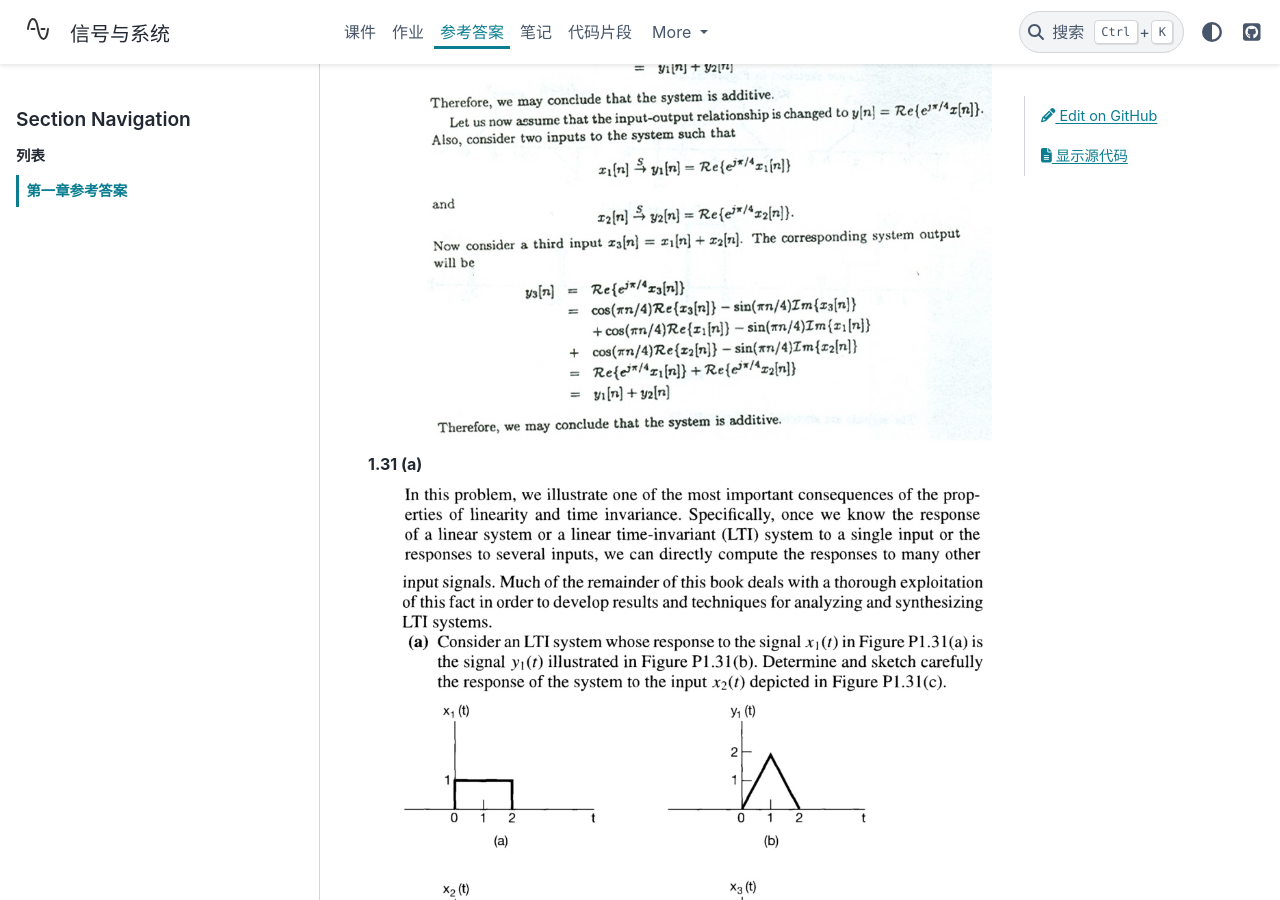
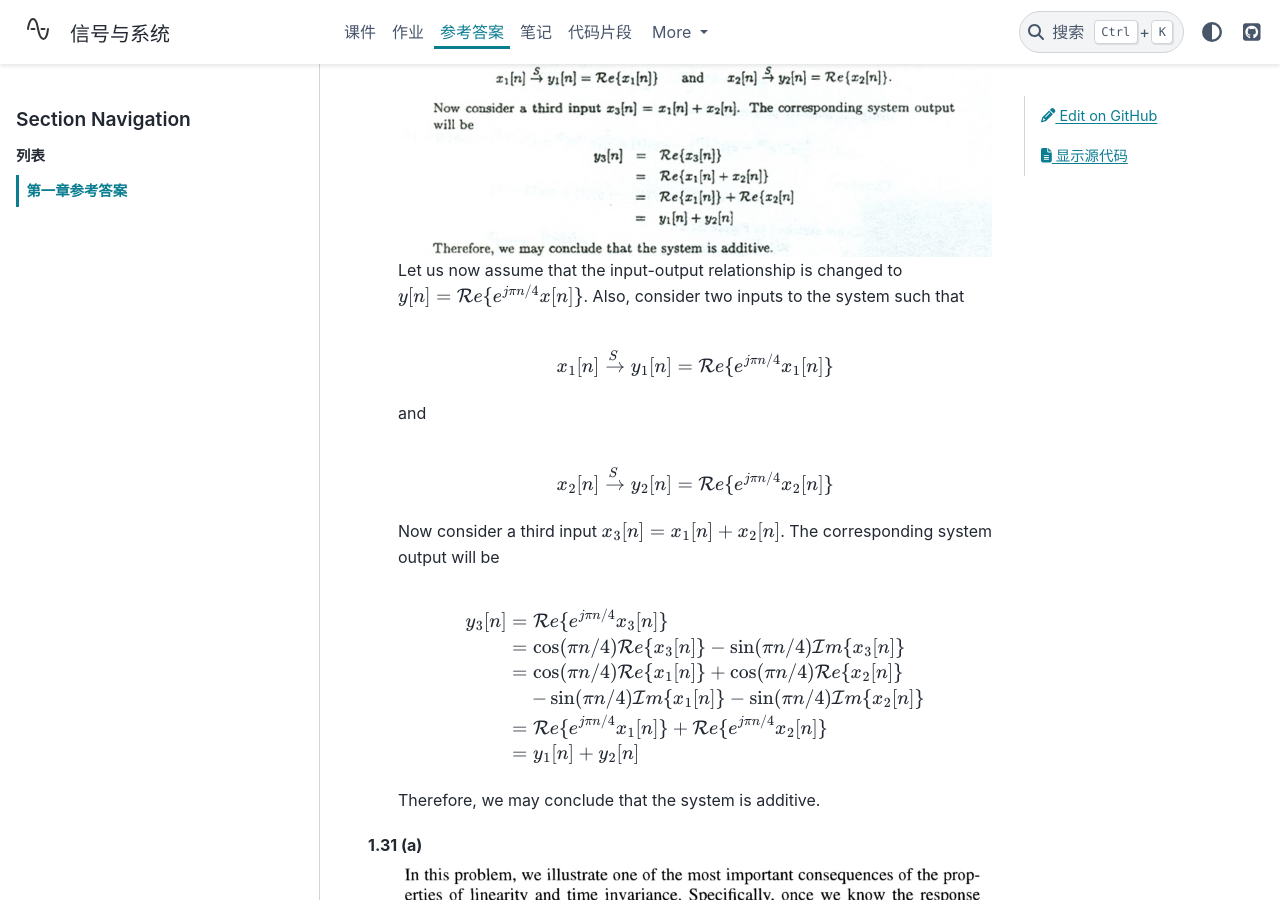
Before and after one commit to atlanswer/Signals-and-Systems, a Sphinx documentation site: the page built from doc/answer/chapter1.rst, in a window 1280 px wide and 900 px high, scrolled down 9438 px. Built offline with Sphinx 7.4.7 and the PyData theme 0.15.4, drawn with Linux system fonts in a browser that asks for light colours; some of the changed text lies outside the part shown.

Commit message:
content: add chapter 1 reference answer, release 0.1.3

```diff
--- a/doc/answer/chapter1.rst
+++ b/doc/answer/chapter1.rst
@@ -78,6 +78,8 @@
     \frac{1}{2}\delta(t) &= \delta(2t)
     \end{align}
 
+  .. note:: 如可能，应在示意图中标明解析式。注意（b）中（f）图，:math:`t < 0` 时积分结果为 :math:`\frac{1}{2}e^{t/\Delta}`，而不是 :math:`\frac{1}{2}e^{\textcolor{red}{-}t/\Delta}`。
+
 1.42
   .. image:: assets/1-42.jpg
   .. image:: assets/1-42-2.jpg
@@ -97,6 +99,33 @@
   .. image:: assets/1-29.jpg
   .. image:: assets/1-29a.jpg
 
+  Let us now assume that the input-output relationship is changed to :math:`y[n] = \mathcal{Re}\{e^{j\pi n/4}x[n]\}`. Also, consider two inputs to the system such that
+
+  .. math::
+
+    x_1[n] \xrightarrow{S} y_1[n] = \mathcal{Re}\{e^{j\pi n/4}x_1[n]\}
+
+  and
+
+  .. math::
+
+    x_2[n] \xrightarrow{S} y_2[n] = \mathcal{Re}\{e^{j\pi n/4}x_2[n]\}
+
+  Now consider a third input :math:`x_3[n] = x_1[n] + x_2[n]`. The corresponding system output will be
+
+  .. math::
+
+    \begin{align}
+      y_3[n] &= \mathcal{Re}\{e^{j\pi n/4}x_3[n]\} \\
+      &= \cos(\pi n/4)\mathcal{Re}\{x_3[n]\} - \sin(\pi n/4)\mathcal{Im}\{x_3[n]\} \\
+      &= \cos(\pi n/4)\mathcal{Re}\{x_1[n]\} + \cos(\pi n/4)\mathcal{Re}\{x_2[n]\} \\
+      &\quad\; - \sin(\pi n/4)\mathcal{Im}\{x_1[n]\} - \sin(\pi n/4)\mathcal{Im}\{x_2[n]\} \\
+      &= \mathcal{Re}\{e^{j\pi n/4}x_1[n]\} + \mathcal{Re}\{e^{j\pi n/4}x_2[n]\} \\
+      &= y_1[n] + y_2[n]
+    \end{align}
+
+  Therefore, we may conclude that the system is additive.
+
 1.31 (a)
   .. image:: assets/1-31.jpg
   .. image:: assets/1-31-2.jpg
--- a/doc/conf.py
+++ b/doc/conf.py
@@ -22,7 +22,7 @@ author = 'X. Zhao'
 copyright = 'CC BY-NC-SA 4.0'
 
 # The full version, including alpha/beta/rc tags
-release = '0.1.2'
+release = '0.1.3'
 
 
 # -- General configuration ---------------------------------------------------
```
Also changed, not shown: other parts of doc/answer/chapter1.rst (+2 -0 lines), environment.yml (+4 -4 lines), doc/answer/assets/1-29a.jpg.
